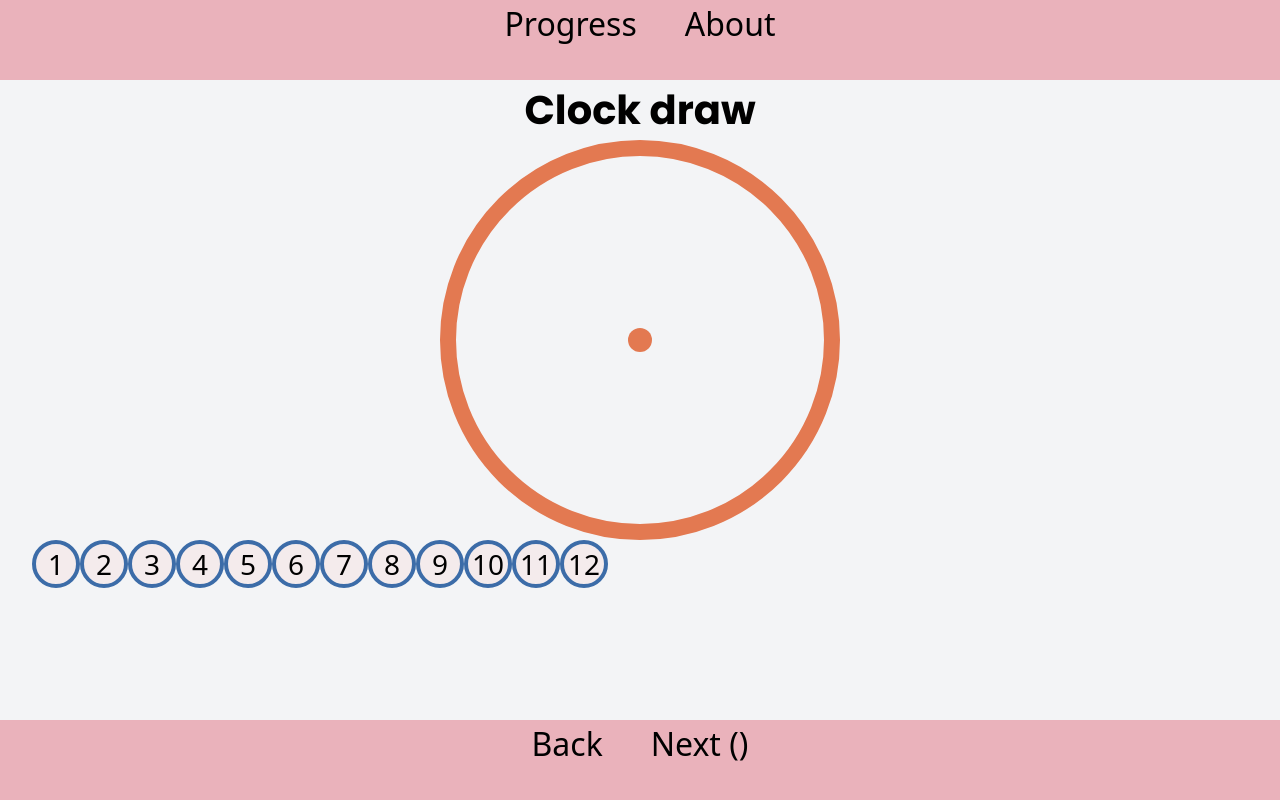
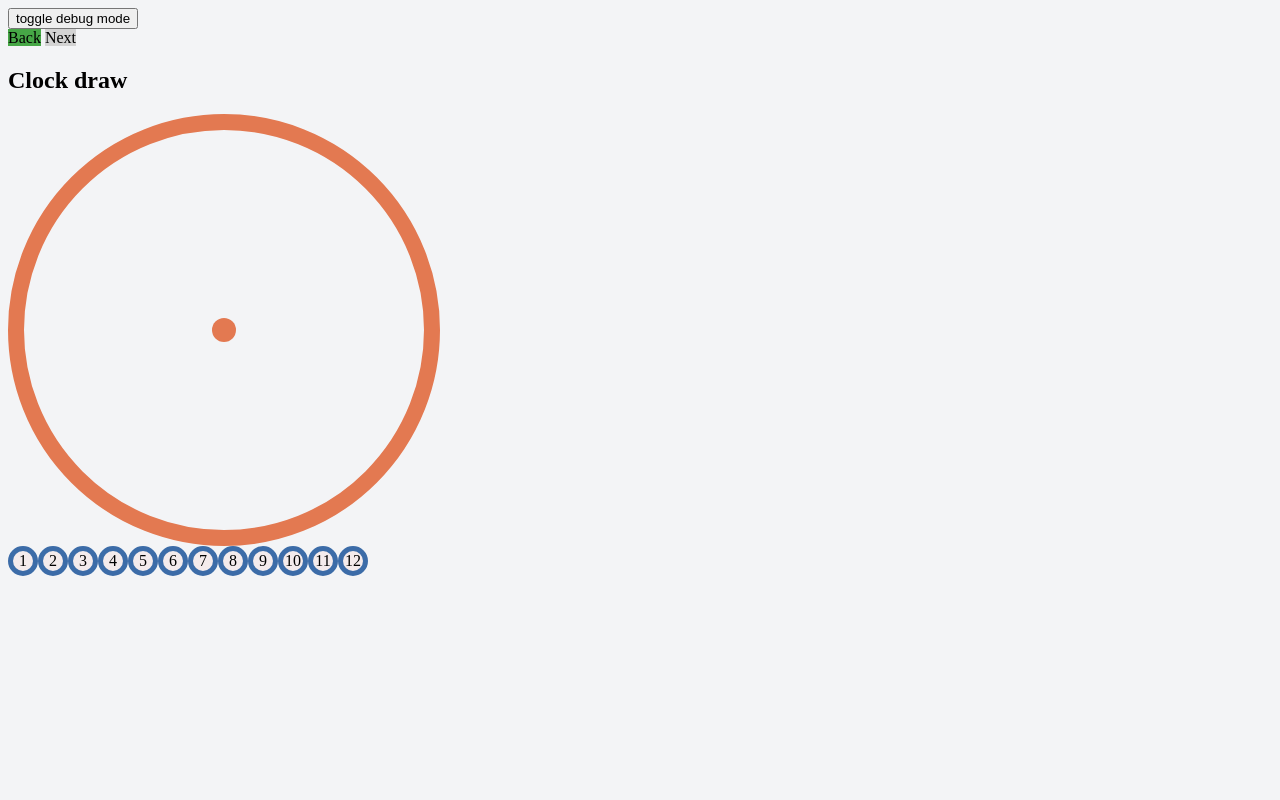
Before and after one commit to ntnon/svelte-cog, a SvelteKit app: page /tasks/clockdraw in a window 1280 px wide. Built offline with nearby package versions, Linux system fonts and the light colour scheme.

Commit message:
removed css

```diff
--- a/src/app.css
+++ b/src/app.css
@@ -1,50 +1,9 @@
-@tailwind base;
-@tailwind components;
-@tailwind utilities;
-
-@font-face {
-    font-family: 'Poppins-Medium';
-    src: url('/src/fonts/Poppins/Poppins-Medium.ttf') format('truetype')
-}
-
-@font-face {
-    font-family: 'Poppins-Bold';
-    src: url('/src/fonts/Poppins/Poppins-Bold.ttf') format('truetype')
-}
-
-@font-face {
-    font-family: 'Horizon';
-    src: url('/src/fonts/Horizon-updated/Horizon-updated/NEW_UPDATED_VERSION/horizon.otf') format('opentype');
-}
-
-h1 {
-    font-family: 'Horizon';
-    font-size: 5vh;
-    display: flex;
-    justify-content: center;
-}
-
-h2 {
-    font-family: 'Poppins-Bold';
-    font-size: 5vh;
-    display: flex;
-    justify-content: center;
-}
-
-p {
-    font-family: 'Poppins-Medium';
-    font-size: 3vh;
-
-}
-
-
 .clock {
     border: solid 2vh rgb(227 121 81);
     border-radius: 50%;
-
     width: 50vh;
     height: 50vh;
-    aspect-ratio: 1 / 1;
+    aspect-ratio: 1/1;
     border-radius: 50%;
     position: relative;
     align-self: center;
--- a/src/components/NavBar.svelte
+++ b/src/components/NavBar.svelte
@@ -5,7 +5,7 @@
 	import { getAppState } from '$lib/state.svelte';
 	import type { IPageType } from '$lib/interfaces';
 
-	export let debugMode: boolean = false;
+	export let debug: boolean = false;
 
 	let allPages = getAppState().pages;
 	let allPageStores: Writable<IPageType>[] = Object.values(allPages);
@@ -20,12 +20,12 @@
 				if (pageStore && pageStore.enableNext !== lastEnableNext) {
 					lastEnableNext = pageStore.enableNext;
 					set({
-						enableNext: debugMode ? true : pageStore.enableNext,
+						enableNext: debug ? true : pageStore.enableNext,
 						path: pageStore.path
 					});
 				}
 			},
-			{ enableNext: debugMode ? true : lastEnableNext, path: get(pageStore)?.path }
+			{ enableNext: debug ? true : lastEnableNext, path: get(pageStore)?.path }
 		);
 	});
 
@@ -47,7 +47,7 @@
 
 <a href={'/'} class="back">Back</a>
 <a href={nextPageId ? nextPageId : '/'} class={enableNext ? '' : ' disabled'}
-	>Next{debugMode ? ' ()' : ''}</a
+	>Next{debug ? '()' : ''}</a
 >
 
 <slot />
@@ -55,7 +55,12 @@
 <style>
 	a.disabled {
 		pointer-events: none;
-		color: rgb(188, 0, 0);
+		background-color: rgb(190, 88, 88);
 		background-color: lightgrey;
 	}
+	a {
+		text-decoration: none;
+		color: black;
+		background-color: rgb(70, 167, 70);
+	}
 </style>
--- a/src/components/RecallComponent.svelte
+++ b/src/components/RecallComponent.svelte
@@ -54,17 +54,17 @@
 
 <style>
 	input[type='text']:focus {
-		outline: 1px solid rgb(0, 0, 0); /* Change as needed */
+		/***/ /* Change as needed */
 	}
 	input {
-		text-align: center;
+		/***/
 	}
 
 	.correct {
-		background-color: rgba(0, 128, 0, 0.437);
+		/***/
 	}
 
 	.incorrect {
-		background-color: rgba(164, 9, 9, 0.475);
+		/***/
 	}
 </style>
--- a/src/routes/+layout.svelte
+++ b/src/routes/+layout.svelte
@@ -3,24 +3,19 @@
 	import { getAppData } from '$lib/dataService';
 	import { setDataStore } from '$lib/state.svelte';
 	import NavBar from '../components/NavBar.svelte';
-	import Progress from '../components/Progress.svelte';
 
 	const allData = getAppData();
 	const context = setDataStore(allData);
+	let debug: boolean = false;
 </script>
 
-<div class="h-screen flex flex-col justify-between z-50">
-	<div class="text-[4vh] fixed top-0 w-full h-[10vh] bg-pink flex justify-center space-x-[6vh]">
-		<Progress></Progress>
+<button on:click={() => (debug = !debug)}>toggle debug mode</button>
+<div class="">
+	<div class="">
+		<NavBar {debug} />
 	</div>
-
-	<div class="h-[80vh] mt-[10vh] mb-[10vh] flex flex-col">
+	<div class="">
 		<slot />
-	</div>
-	<div
-		class="text-[4vh] fixed bottom-0 h-[10vh] flex justify-center space-x-[6vh] flex-row bg-pink w-full z-50"
-	>
-		<NavBar debugMode={true} />
 	</div>
 </div>
 
--- a/src/routes/survey/sus/+page.svelte
+++ b/src/routes/survey/sus/+page.svelte
@@ -1,15 +1,16 @@
 <script lang="ts">
-	import type { ISUS } from '$lib/interfaces';
 	import { getAppState } from '$lib/state.svelte';
-	const store = getAppState<ISUS[]>('sus');
+	const appState = getAppState();
+	const store = appState.pages.sus;
 	const maxScore = 5;
 </script>
 
 <form>
 	<span> 1: Strongly disagree 5: Strongly agree </span>
 	<ul>
-		{#each $store as s, index}
+		{#each $store.questions as s, index}
 			{s.question}
+			<div class="questionlist">
 				{#each Array.from({ length: maxScore }) as _, i}
 					<div style="display:block">
 						<input
@@ -21,11 +22,16 @@
 						/>{i + 1}
 					</div>
 				{/each}
+			</div>
 		{/each}
 	</ul>
 </form>
 
 <style>
+	.questionlist {
+		display: flex;
+		flex-direction: row;
+	}
 	form {
 		display: flex;
 		flex-direction: column;
--- a/src/routes/tasks/clockdraw/+page.svelte
+++ b/src/routes/tasks/clockdraw/+page.svelte
@@ -134,23 +134,14 @@
 <div class="clock" id="clock">
 	<div class="dial" bind:this={dial}></div>
 </div>
-<span class="markerlist flex flex-row flex-wrap justify-center w-[50vw]" id="markers">
+<span class="markerlist" id="markers">
 	{#each $store.markers as marker}
 		<div id={'marker-initial-slot-' + marker.id} class="">
 			<div
 				id={'marker-' + marker.id}
 				role="button"
 				tabindex="0"
-				class="marker
-				relative
-				text-[3.5vh]
-				h-[6vh]
-				w-[6vh]
-				cursor-pointer
-				border-blue
-				border-solid
-				border-[0.6vh]
-				aspect-[1/1]"
+				class="marker"
 				style="top: {marker.y}px; left: {marker.x}px;"
 				on:mousedown={(e) => handleMouseDown(e, marker)}
 				on:touchstart={(e) => handleMouseDown(e, marker)}
@@ -170,6 +161,9 @@
 
 <style>
 	.marker {
+		border: solid 5px #3c6ca8;
+		width: 30px;
+		height: 30px;
 		touch-action: none;
 		user-select: none;
 		position: relative;
@@ -181,4 +175,9 @@
 		box-sizing: border-box;
 		background-color: #f4ebec;
 	}
+
+	.markerlist {
+		display: flex;
+		flex-direction: row;
+	}
 </style>
--- a/src/routes/tasks/clockpoint/+page.svelte
+++ b/src/routes/tasks/clockpoint/+page.svelte
@@ -71,13 +71,15 @@
 		const currentAngle = calculateMouseDialAngle(dial, clientX, clientY);
 		initialMouseAngle = currentAngle - hand.angle;
 	};
+
+	console.log($store.hands);
 </script>
 
 <h2>Clock point</h2>
 <div class="clock">
 	{#each $store.hands as hand}
 		<div
-			class="hand h-4 bg-blue hand-{hand.name} top-1/2 left-1/2 absolute"
+			class={'hand hand-' + hand.name}
 			role="button"
 			tabindex="0"
 			on:mousedown={(e) => handleMouseDown(e, hand)}
@@ -103,7 +105,10 @@
 
 <style>
 	.hand {
+		top: 50%;
+		left: 50%;
 		touch-action: none;
+		background-color: #3c6ca8;
 		position: absolute;
 		transform: translate(0%, -50%);
 		user-select: none;
```
Lines whose indentation alone changed are shown as unchanged.
